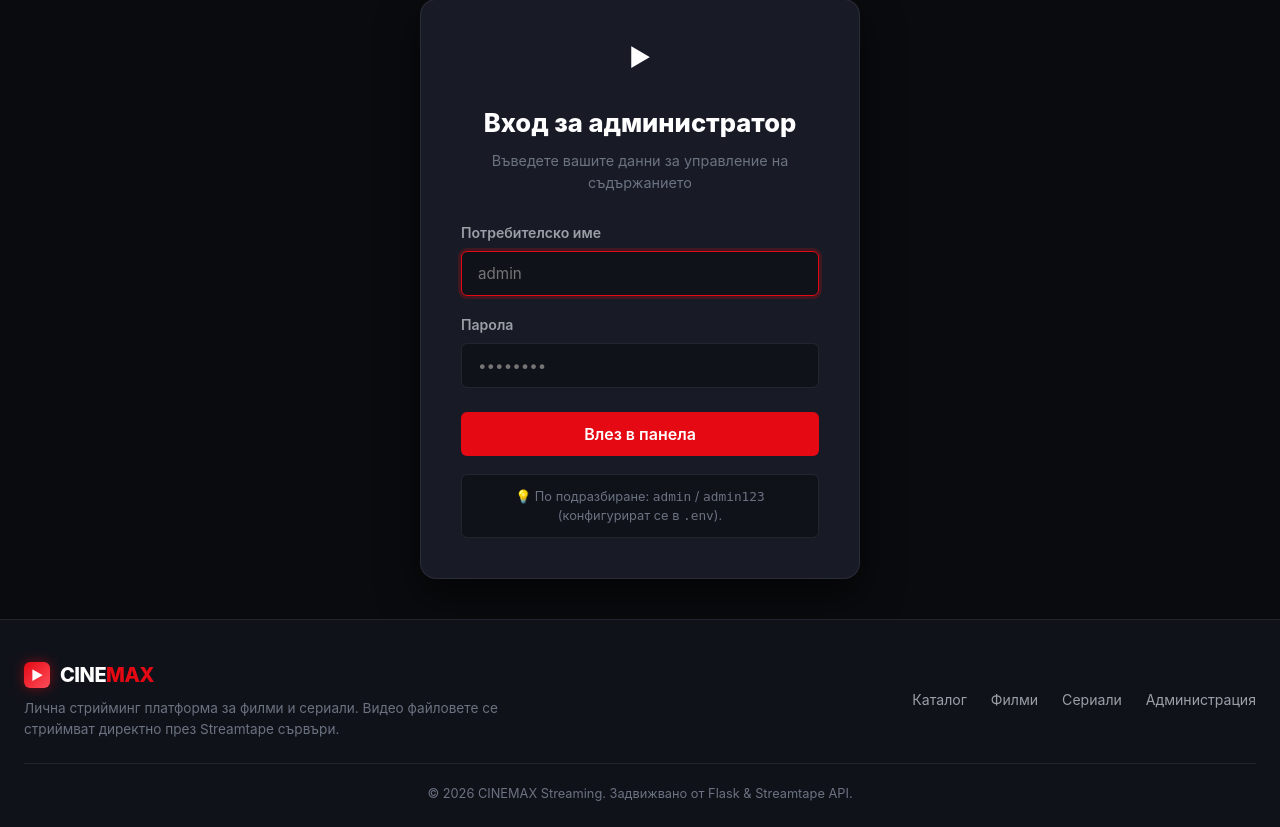
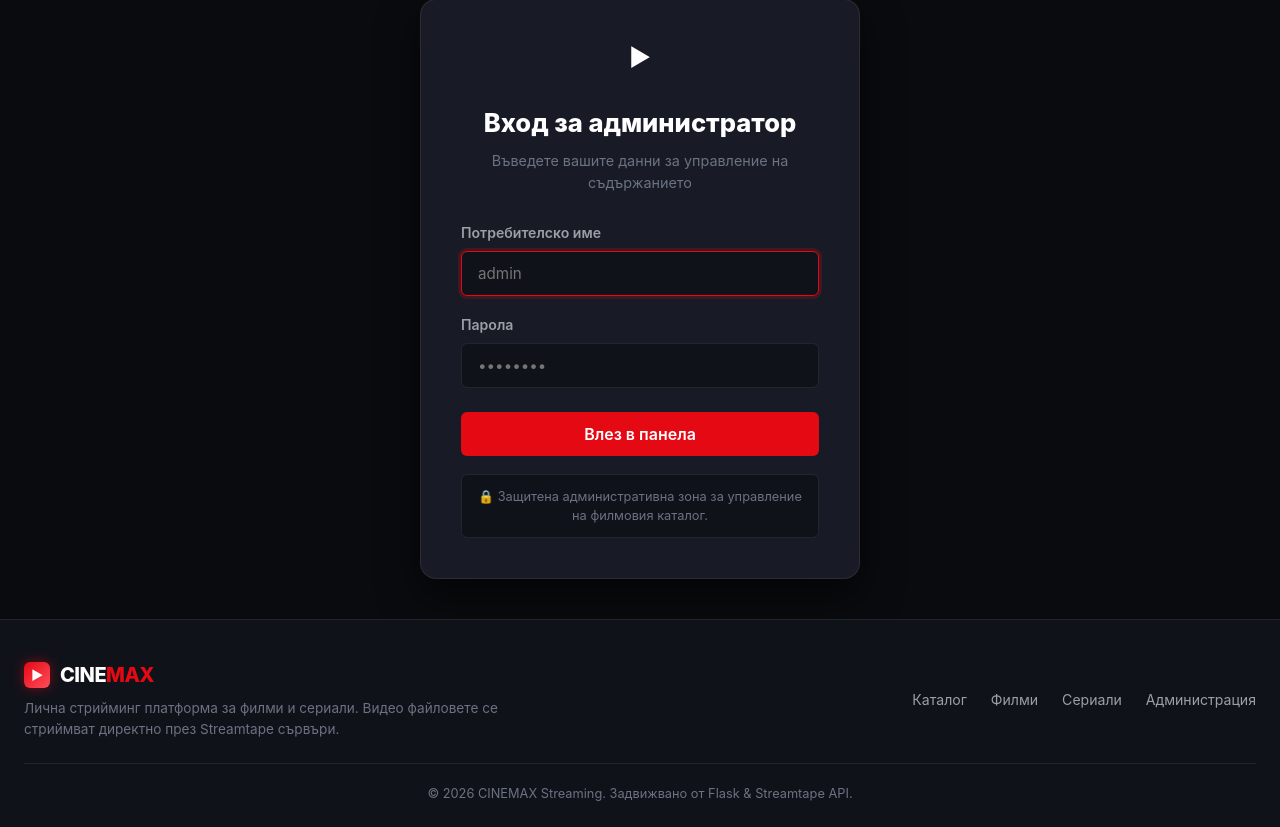
Before and after one commit to radostinslavcev1-lab/my-cinema-site, a Flask app: a page that uses templates/login.html in a window 1280 px wide. Shown: the part 114-941 px from the top of the page. Run offline with Flask 3, Linux system fonts and the light colour scheme; some libraries are stand-ins or nearby versions.

Commit message:
Update admin credentials to Radkoo_admin123

```diff
--- a/app.py
+++ b/app.py
@@ -61,8 +61,8 @@ STREAMTAPE_KEY = os.environ.get('STREAMTAPE_KEY', '').strip()
 ABYSS_API_KEY = os.environ.get('ABYSS_API_KEY', 'e46f14fa7d0b24e0e237e036071887b2').strip()
 
 # Admin credentials
-ADMIN_USERNAME = os.environ.get('ADMIN_USERNAME', 'admin').strip()
-ADMIN_PASSWORD = os.environ.get('ADMIN_PASSWORD', 'admin123').strip()
+ADMIN_USERNAME = os.environ.get('ADMIN_USERNAME', 'Radkoo_admin123').strip()
+ADMIN_PASSWORD = os.environ.get('ADMIN_PASSWORD', 'Radi_admina').strip()
 
 # Initialize DB with App
 db.init_app(app)
--- a/templates/login.html
+++ b/templates/login.html
@@ -47,7 +47,7 @@
       </button>
 
       <div style="padding: 12px; background: var(--bg-main); border-radius: var(--radius-sm); border: 1px solid var(--border-light); font-size: 0.8rem; color: var(--text-muted); text-align: center;">
-        💡 По подразбиране: <code>admin</code> / <code>admin123</code> (конфигурират се в <code>.env</code>).
+        🔒 Защитена административна зона за управление на филмовия каталог.
       </div>
     </form>
 
```
Also changed, not shown: 1 other file.
